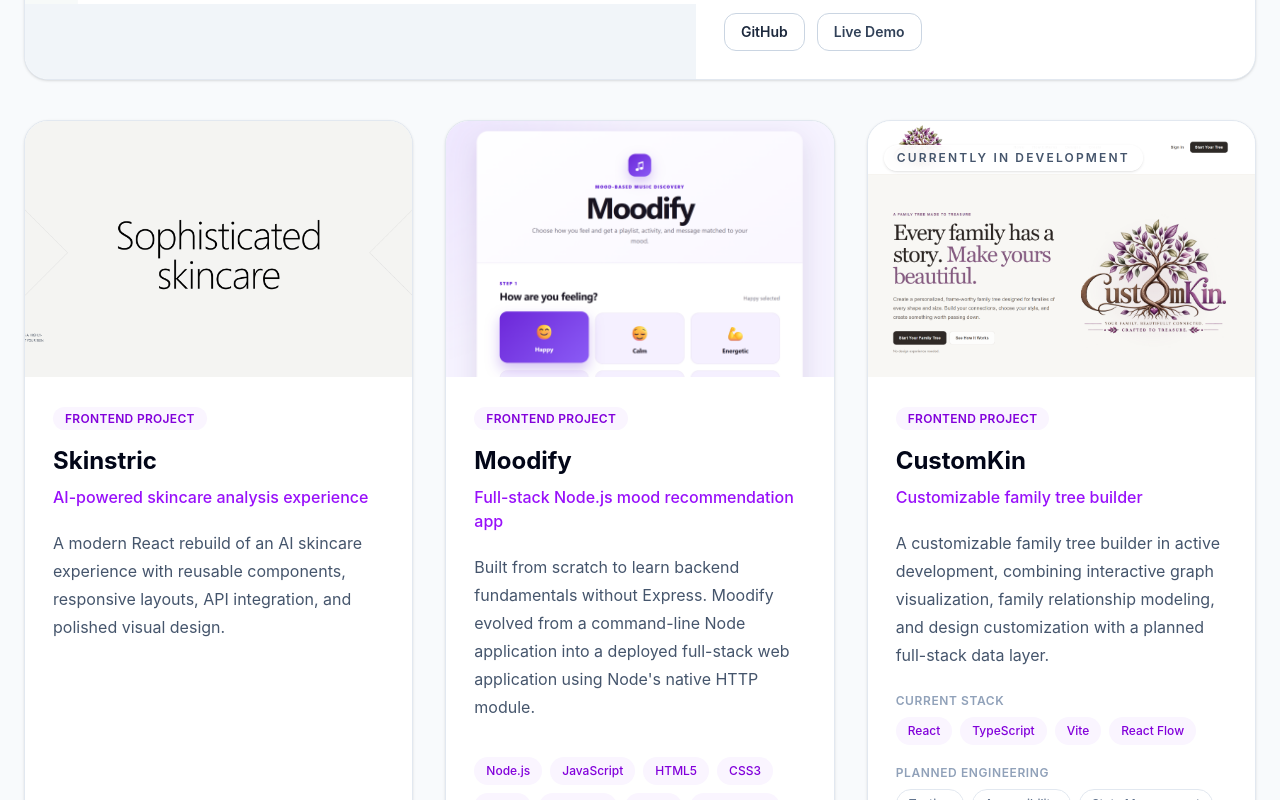
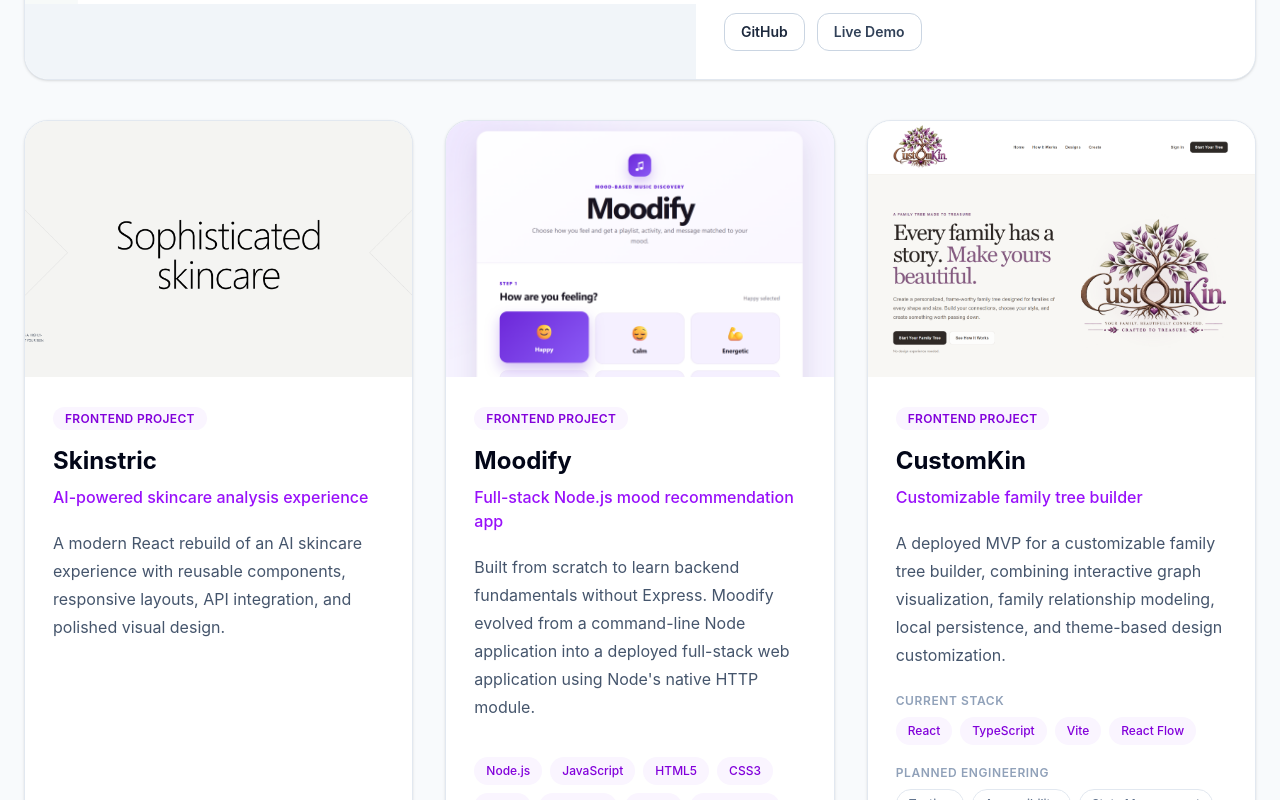
Before and after one commit to beckysoftwareeng2026/Becky-E-Portfolio, a React (Vite) app: page / in a window 1280 px wide. Shown: the part 3100-3900 px from the top of the page. Built offline with nearby package versions, Linux system fonts and the light colour scheme.

Commit message:
Update CustomKin with deployed MVP

```diff
--- a/src/components/ProjectCard.tsx
+++ b/src/components/ProjectCard.tsx
@@ -35,13 +35,8 @@ const projectPreview = (
       alt={`${project.title} project preview`}
       className={imageClasses}
     />
+  </div>
 
-    {isCustomKin && (
-      <div className="absolute left-4 top-6 rounded-full border border-white/70 bg-white/90 px-3 py-1 text-xs font-semibold uppercase tracking-[0.18em] text-slate-600 shadow-sm backdrop-blur">
-        Currently in Development
-      </div>
-    )}
-  </div>
 );
   return (
     <article
--- a/src/data/projects.ts
+++ b/src/data/projects.ts
@@ -237,21 +237,34 @@ export const projects: Project[] = [
 },
 {
   id: 8,
+
   title: "CustomKin",
+
   subtitle: "Customizable family tree builder",
+
   description:
-    "A customizable family tree builder in active development, combining interactive graph visualization, family relationship modeling, and design customization with a planned full-stack data layer.",
+    "A deployed MVP for a customizable family tree builder, combining interactive graph visualization, family relationship modeling, local persistence, and theme-based design customization.",
+
   challenge:
     "Build an intuitive family tree experience that can represent multi-generation relationships while automatically organizing complex family structures into a clear visual graph.",
+
   solution:
-    "Built with React, TypeScript, Vite, and React Flow using custom nodes, relationship logic, automatic generation layouts, union handling, and a reusable theme system.",
+    "Built with React, TypeScript, Vite, React Flow, and React Router using custom nodes and edges, relationship logic, automatic generation layouts, union handling, local persistence, and a reusable theme system.",
+
   learned: [
     "Graph-Based UI Development",
     "TypeScript Data Modeling",
     "Dynamic Layout Logic",
     "Reusable Component Architecture",
   ],
-  technologies: ["React", "TypeScript", "Vite", "React Flow"],
+
+  technologies: [
+    "React",
+    "TypeScript",
+    "Vite",
+    "React Flow",
+  ],
+
   plannedSkills: [
     "Testing",
     "Accessibility",
@@ -260,10 +273,15 @@ export const projects: Project[] = [
     "CI/CD",
     "Web Performance",
   ],
+
   github: "https://github.com/jennifercreates01/customkin",
-  demo: "",
+
+  demo: "https://customkin.vercel.app/",
+
   image: "/images/customkin.png",
+
   featured: true,
+
   category: "frontend",
 },
 ];
```
